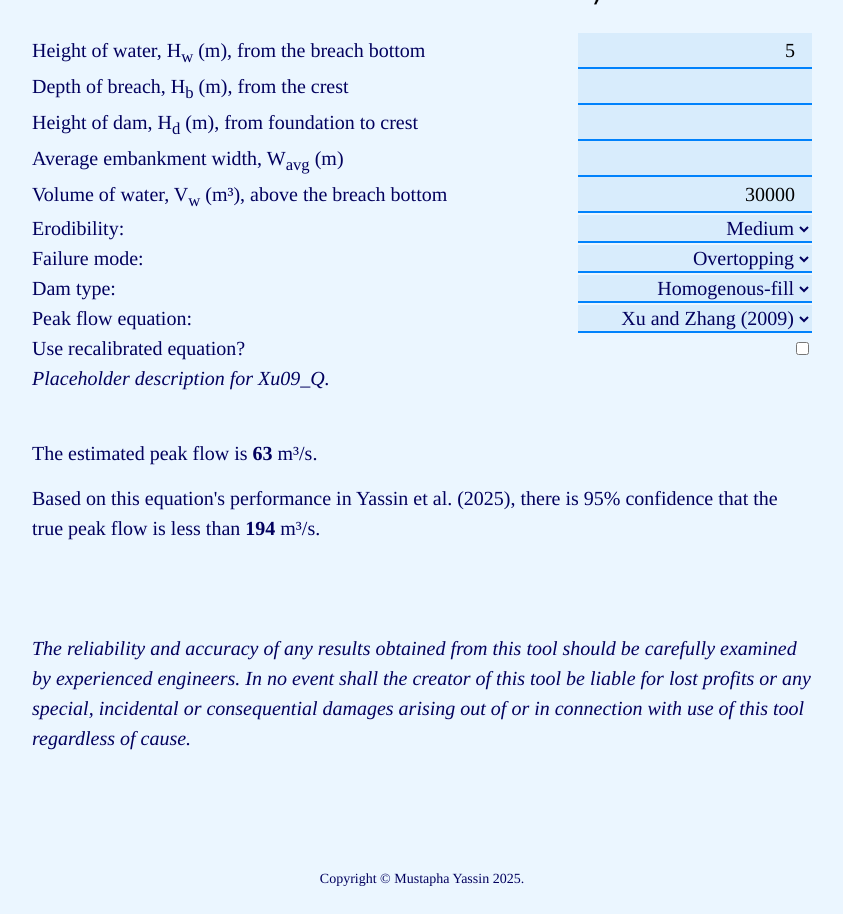
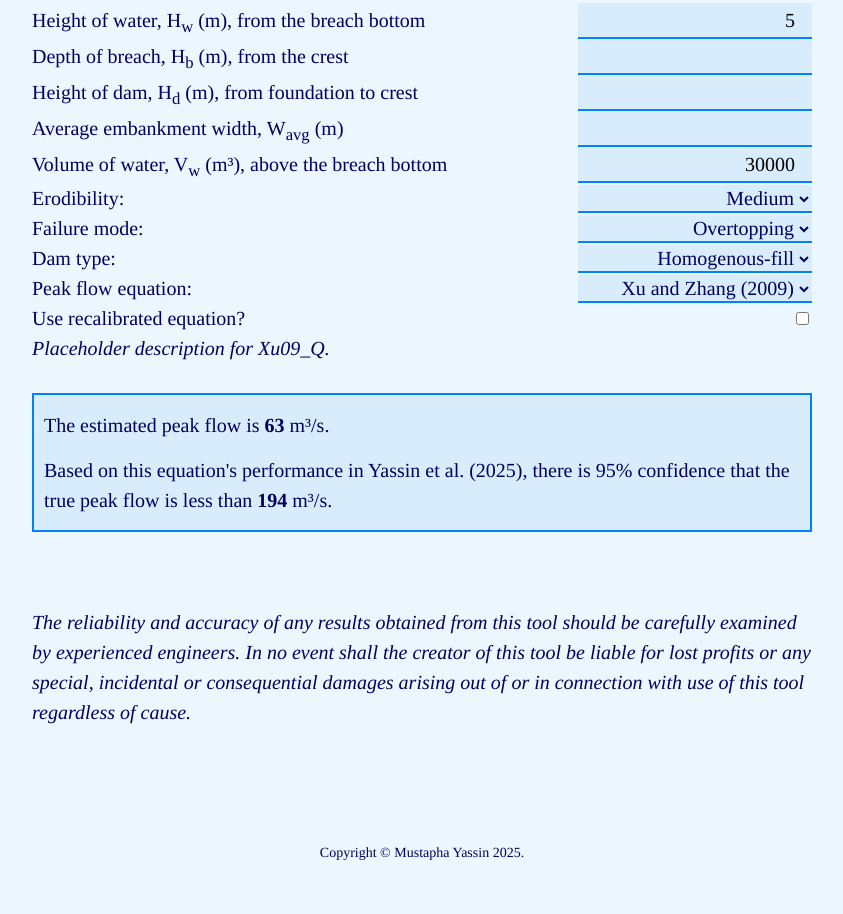
Before and after one commit to mstphayassin/mstphayassin.github.io, a plain HTML site: page research.html in a window 1280 px wide. Shown: the part 617-1531 px from the top of the page, without its empty margins (218-1061 px from the left). After the commit the page ends 1505 px from the top, so only its background shows below. Drawn offline with Linux system fonts and the light colour scheme.

Commit message:
result visual improved

```diff
--- a/research.html
+++ b/research.html
@@ -56,8 +56,6 @@
 
     <div id="main" role="main" class="container">
         <article class="page">
-            Development in progress. Please check back later.
-            <br/>
 
             <h3>Using Empirical Equations to Predict Embankment Dam Breach Characteristics</h3>
             <p>This tool uses empirical equations for dam breach characteristics
@@ -137,9 +135,11 @@
             </div>
             <b id="q-warning-msg"></b>
             <br />
-            <p>The estimated peak flow is <b><span id="q-pred-result"></span></b> m³/s.</p>
-            <p>Based on this equation's performance in Yassin et al. (2025), there is 95% confidence that
-                the true peak flow is less than <b><span id="q-upper-result"></span></b> m³/s.</p>
+            <div class="result-container">
+                <p>The estimated peak flow is <b><span id="q-pred-result"></span></b> m³/s.</p>
+                <p>Based on this equation's performance in Yassin et al. (2025), there is 95% confidence that
+                    the true peak flow is less than <b><span id="q-upper-result"></span></b> m³/s.</p>
+            </div>
             <br />
             <br />
             <p><em>The reliability and accuracy of any results obtained from this tool
--- a/style.css
+++ b/style.css
@@ -335,6 +335,12 @@ select {
 
 .tool-input {
     text-align: right;
+}
+
+.result-container {
+    background-color: #d8ecfc;
+    border: 2px solid #0082fc;
+    padding: 0 10px;
 }
 
 /*********************/
```
